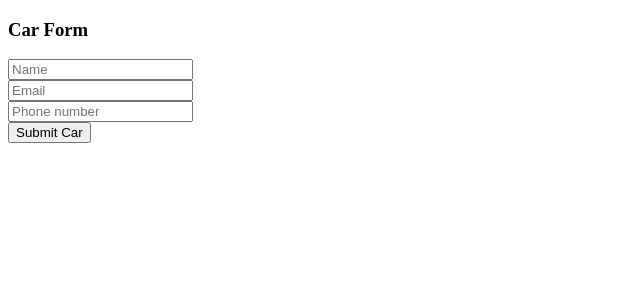
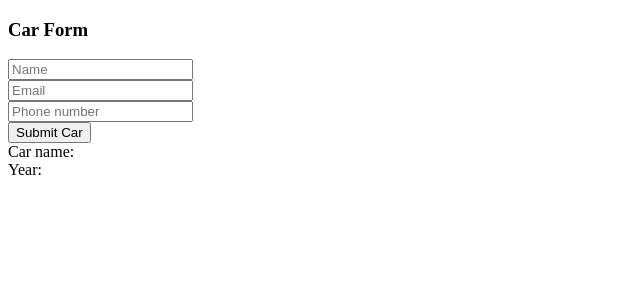
Before and after one commit to otto-laitinen/gas-tracker, a React (Create React App) app: page / in a window 1280 px wide. Shown: the top 300 px of the page, without its empty margins (0-640 px from the left). Built offline with nearby package versions, Linux system fonts and the light colour scheme.

Commit message:
exapmle for 'history' of cars added

```diff
--- a/src/App.js
+++ b/src/App.js
@@ -1,5 +1,6 @@
 import React, { useState } from 'react'
 import Form from './Form'
+import CarList from './components/Car'
 
 function App() {
   // Example list. Instead of a hard coded list like this, we want to add objects to this list by submitting the form:
@@ -10,10 +11,17 @@
   //name={car.name}
   //year={car.year}
   // />))
+  const [allCars, seeAllCars] = useState([]);
+
+  const addCar = (carInfo)=> {
+    seeAllCars([...allCars, carInfo]);
+  };
+  console.log(allCars)
 
   return (
     <div>
-    <Form/>
+    <Form addCar ={addCar}/>
+    <CarList allCars={allCars}/>
     </div>
   );
 }
```
